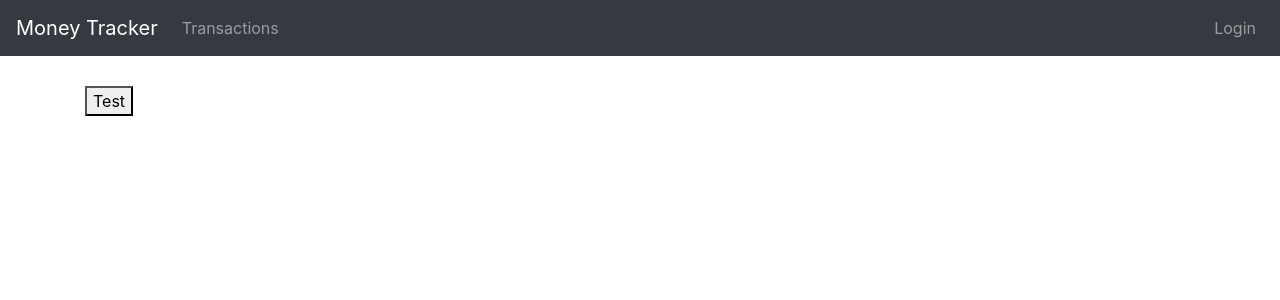
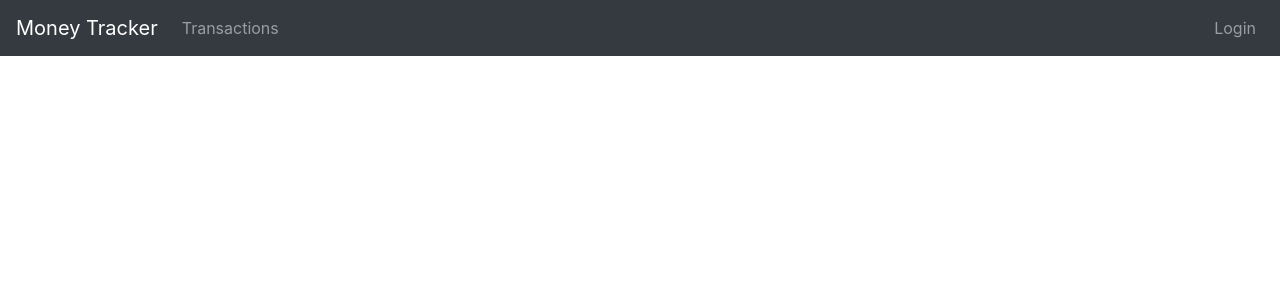
Before and after one commit to MoneyTrackerTeam/client, an Angular app: page / in a window 1280 px wide. Shown: the top 300 px of the page. Built offline with nearby package versions, Linux system fonts and the light colour scheme.

Commit message:
remove test button

```diff
--- a/src/app/app.component.html
+++ b/src/app/app.component.html
@@ -23,7 +23,6 @@
   </nav>
   <div class="container" style="margin-top:30px;">
     <app-alert></app-alert>
-    <button (click)="testFunc()">Test</button>
     <router-outlet></router-outlet>
   </div>
 </div>
--- a/src/app/app.component.ts
+++ b/src/app/app.component.ts
@@ -18,7 +18,4 @@ export class AppComponent {
   onLogout() {
     localStorage.removeItem('access_token');
   }
-  testFunc() {
-    this.alerts.showAlert({ severity: 'error', text: 'Error creating tranasction. Please try again' });
-  }
 }
```
